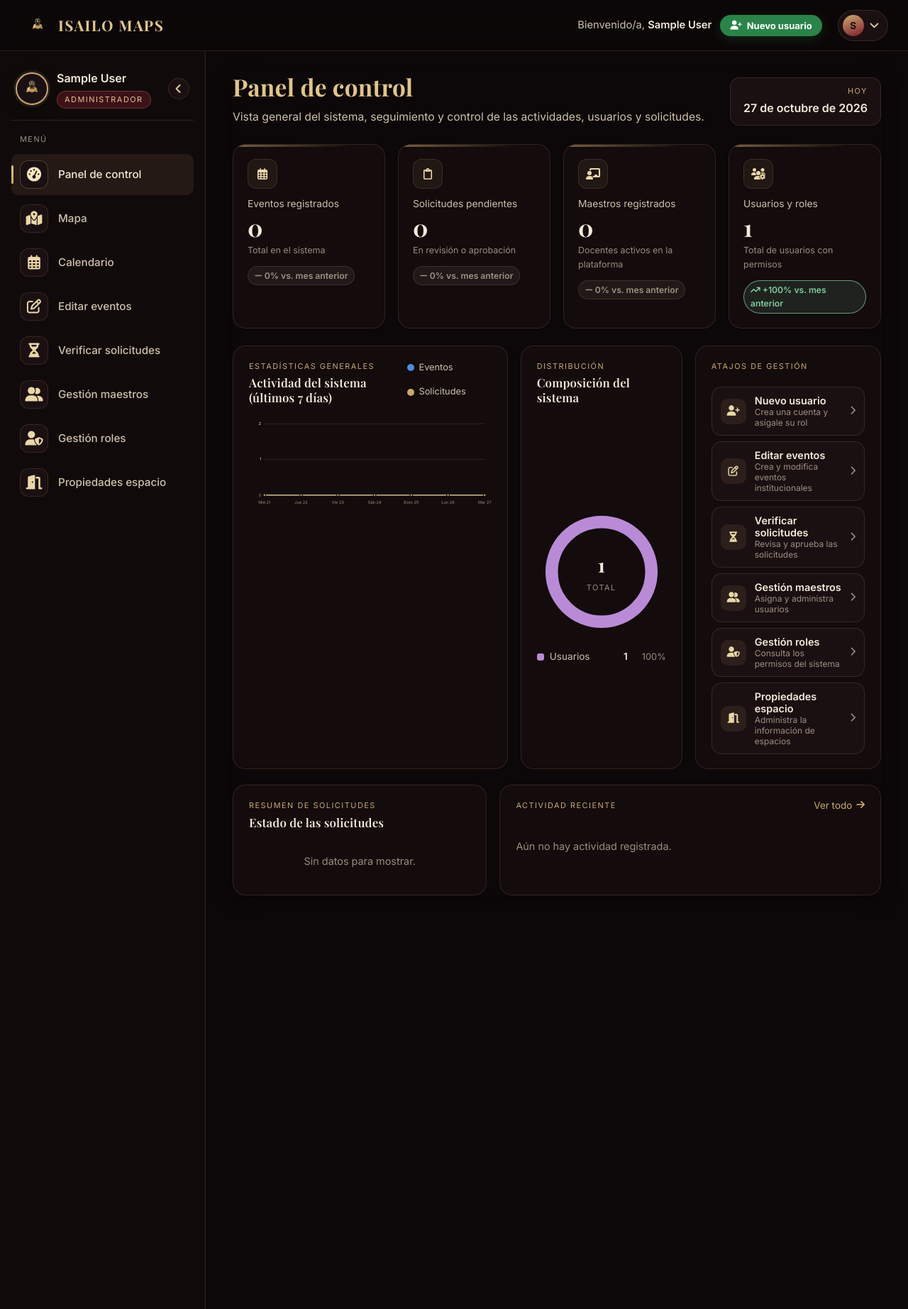
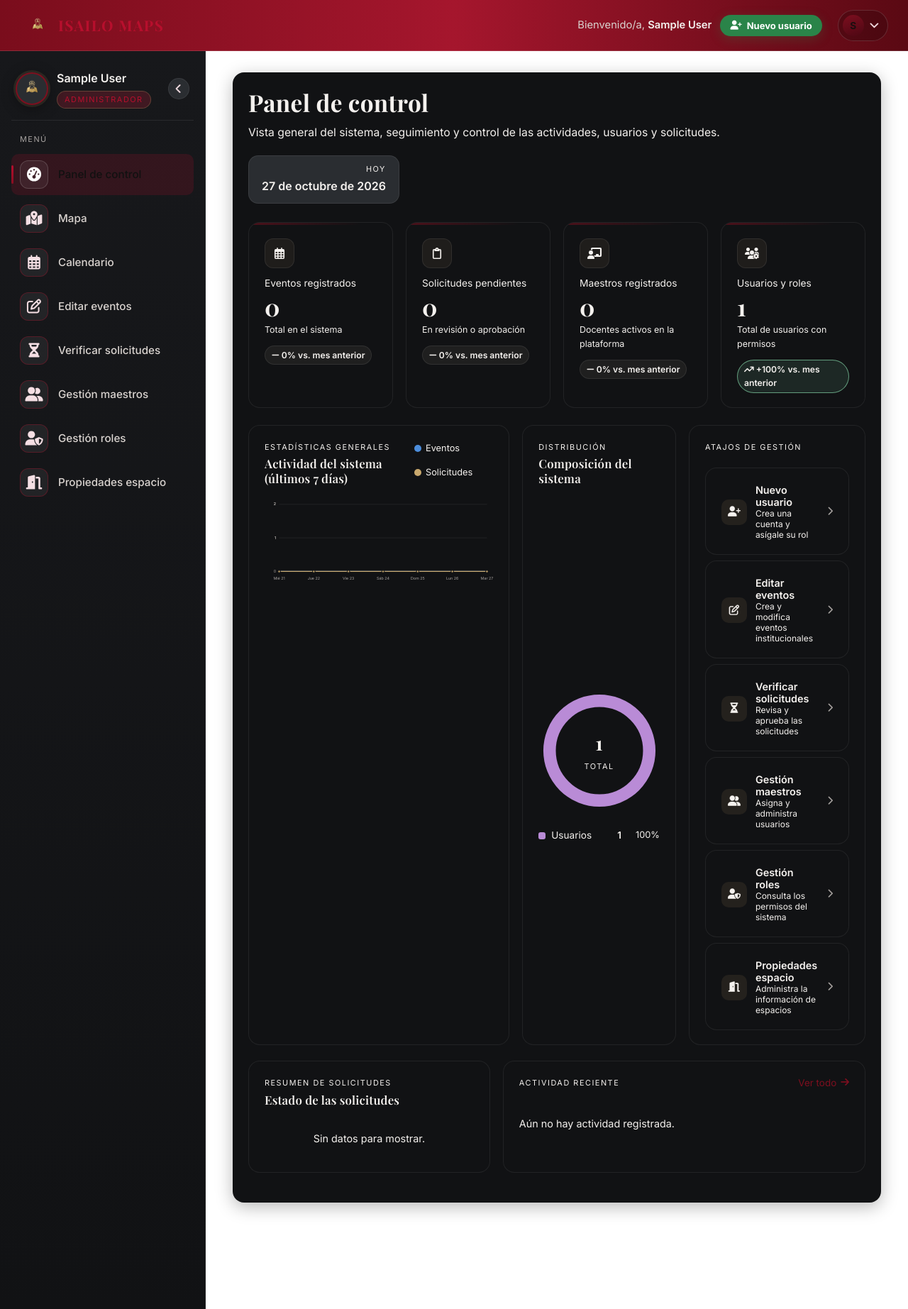
Before and after one commit to Juan0-stack/Proyecto-sena-, a Flask app: page /admin/panel in a window 1280 px wide. Shown: the whole page at 71% size. Run offline with Flask 3, Linux system fonts and the light colour scheme; the visitor is signed in with stand-in values (Sample User, id 1); data that the repository does not hold is empty; some libraries are stand-ins or nearby versions.

Commit message:
logins, panels con nueva paleta
Co-authored-by: Copilot <copilot@github.com>

```diff
--- a/config.py
+++ b/config.py
@@ -6,6 +6,9 @@ class Config:
 
     DB_HOST = os.environ.get('DB_HOST', 'localhost')
     DB_PORT = int(os.environ.get('DB_PORT', 3306))
-    DB_USER = os.environ.get('DB_USER', 'root')
+    DB_USER = os.environ.get('DB_USER', 'admin')
     DB_PASSWORD = os.environ.get('DB_PASSWORD', '')
     DB_NAME = os.environ.get('DB_NAME', 'isailo_maps')
+
+# 'admin'@'localhost'
+#IDENTIFIED BY '';
--- a/static/css/calidad.css
+++ b/static/css/calidad.css
@@ -19,9 +19,9 @@
 
 body.calidad {
 
-    background: var(--bg);
-
-    color: var(--texto);
+    background: #ffffff;
+
+    color: var(--texto-claro);
 
     font-family: var(--fuente-cuerpo);
 
@@ -29,6 +29,48 @@ body.calidad {
 
 }
 
+body.calidad .modulo.vista,
+body.calidad .modulo.vista.activa,
+body.calidad .modulo.vista .kpi-card,
+body.calidad .modulo.vista .tarjeta,
+body.calidad .modulo.vista .modulo__card,
+body.calidad .modulo.vista .sol-columna,
+body.calidad .modulo.vista .vacio-estado,
+body.calidad .modulo.vista .atajo,
+body.calidad .modulo.vista .tabla,
+body.calidad .modulo.vista .cal-filtro-chip,
+body.calidad .modulo.vista .filtro-rol,
+body.calidad .modulo.vista .filtro-rol--activo {
+    background: #111214;
+    border-color: rgba(255,255,255,0.07);
+    color: var(--texto-oscuro);
+    padding: 22px 22px 20px;
+    box-sizing: border-box;
+    border-radius: 16px;
+}
+
+body.calidad .modulo.vista p,
+body.calidad .modulo.vista span,
+body.calidad .modulo.vista small,
+body.calidad .modulo.vista label,
+body.calidad .modulo.vista li,
+body.calidad .modulo.vista h1,
+body.calidad .modulo.vista h2,
+body.calidad .modulo.vista h3,
+body.calidad .modulo.vista h4,
+body.calidad .modulo.vista h5,
+body.calidad .modulo.vista h6,
+body.calidad .modulo.vista .kpi-card__label,
+body.calidad .modulo.vista .kpi-card__numero,
+body.calidad .modulo.vista .kpi-card__nota,
+body.calidad .modulo.vista .tarjeta__titulo,
+body.calidad .modulo.vista .sol-columna__sub,
+body.calidad .modulo.vista .atajo__texto,
+body.calidad .modulo.vista .tabla td,
+body.calidad .modulo.vista .tabla th {
+    color: var(--texto-oscuro);
+}
+
 
 
 body.calidad h1,
@@ -77,232 +119,232 @@ body.calidad .num-serif {
 
     padding: 0 28px;
 
-    background: rgba(12, 7, 8, 0.86);
+    background: linear-gradient(90deg, #7a0d1c 0%, #a5162d 50%, #5a0913 100%);
 
     backdrop-filter: blur(14px);
 
+    border-bottom: 1px solid rgba(255, 255, 255, 0.12);
+
+}
+
+
+
+.app-header__avisomenu {
+
+    display: none;
+
+    width: 40px;
+
+    height: 40px;
+
+    border-radius: var(--radio-sm);
+
+    border: 1px solid var(--linea);
+
+    background: var(--bg-tile);
+
+    color: var(--oro);
+
+    cursor: pointer;
+
+    place-items: center;
+
+}
+
+
+
+.app-header__marca {
+
+    display: inline-flex;
+
+    align-items: center;
+
+    gap: 12px;
+
+    background: none;
+
+    border: 0;
+
+    color: inherit;
+
+    cursor: pointer;
+
+    padding: 6px 8px;
+
+    border-radius: var(--radio-sm);
+
+}
+
+.app-header__marca:hover { background: rgba(183, 15, 45, 0.10); }
+
+
+
+.app-header__logo {
+
+    width: 38px;
+
+    height: 38px;
+
+    border-radius: 50%;
+
+    display: grid;
+
+    place-items: center;
+
+    color: var(--oro);
+
+    border: 1.4px solid var(--linea-fuerte);
+
+    background: var(--bg-tile);
+
+    font-size: 15px;
+
+}
+
+
+
+.app-header__nombre {
+
+    font-family: var(--fuente-titulo);
+
+    font-size: 1.35rem;
+
+    font-weight: 700;
+
+    color: #fff3f5;
+
+    letter-spacing: 0.04em;
+
+}
+
+
+
+.app-header__usuario { position: relative; display: flex; align-items: center; gap: 12px; }
+
+
+
+.app-header__saludo { color: var(--texto-2); font-size: 0.92rem; }
+
+.app-header__saludo strong { color: var(--texto); font-weight: 600; }
+
+
+
+.app-header__perfil {
+
+    display: inline-flex;
+
+    align-items: center;
+
+    gap: 8px;
+
+    background: rgba(0, 0, 0, 0.18);
+
+    border: 1px solid rgba(255, 255, 255, 0.14);
+
+    color: var(--texto-2);
+
+    border-radius: 999px;
+
+    padding: 6px 12px 6px 6px;
+
+    cursor: pointer;
+
+    transition: border-color var(--dur-micro), color var(--dur-micro);
+
+}
+
+.app-header__perfil:hover { border-color: var(--linea-fuerte); color: var(--texto); }
+
+
+
+.app-header__saludo-corto {
+
+    width: 30px;
+
+    height: 30px;
+
+    border-radius: 50%;
+
+    display: grid;
+
+    place-items: center;
+
+    background: linear-gradient(160deg, var(--oro), var(--burdeos));
+
+    color: #1a0f10;
+
+    font-weight: 700;
+
+    font-size: 0.85rem;
+
+}
+
+
+
+.app-header__menu {
+
+    position: absolute;
+
+    top: calc(100% + 10px);
+
+    right: 0;
+
+    min-width: 210px;
+
+    background: var(--bg-panel);
+
+    border: 1px solid var(--linea-fuerte);
+
+    border-radius: var(--radio);
+
+    box-shadow: var(--sombra);
+
+    padding: 8px;
+
+    z-index: 70;
+
+}
+
+.app-header__menu[hidden] { display: none; }
+
+
+
+.app-header__menu-rol {
+
+    display: block;
+
+    font-size: 0.7rem;
+
+    letter-spacing: var(--tracking-label);
+
+    text-transform: uppercase;
+
+    color: var(--oro);
+
+    padding: 8px 10px 10px;
+
     border-bottom: 1px solid var(--linea);
 
-}
-
-
-
-.app-header__avisomenu {
-
-    display: none;
-
-    width: 40px;
-
-    height: 40px;
+    margin-bottom: 6px;
+
+}
+
+
+
+.app-header__menu-item {
+
+    display: flex;
+
+    align-items: center;
+
+    gap: 10px;
+
+    padding: 9px 10px;
 
     border-radius: var(--radio-sm);
 
-    border: 1px solid var(--linea);
-
-    background: var(--bg-tile);
-
-    color: var(--oro);
-
-    cursor: pointer;
-
-    place-items: center;
-
-}
-
-
-
-.app-header__marca {
-
-    display: inline-flex;
-
-    align-items: center;
-
-    gap: 12px;
-
-    background: none;
-
-    border: 0;
-
-    color: inherit;
-
-    cursor: pointer;
-
-    padding: 6px 8px;
-
-    border-radius: var(--radio-sm);
-
-}
-
-.app-header__marca:hover { background: rgba(201, 169, 110, 0.06); }
-
-
-
-.app-header__logo {
-
-    width: 38px;
-
-    height: 38px;
-
-    border-radius: 50%;
-
-    display: grid;
-
-    place-items: center;
-
-    color: var(--oro);
-
-    border: 1.4px solid var(--linea-fuerte);
-
-    background: var(--bg-tile);
-
-    font-size: 15px;
-
-}
-
-
-
-.app-header__nombre {
-
-    font-family: var(--fuente-titulo);
-
-    font-size: 1.35rem;
-
-    font-weight: 700;
-
-    color: var(--oro-claro);
-
-    letter-spacing: 0.04em;
-
-}
-
-
-
-.app-header__usuario { position: relative; display: flex; align-items: center; gap: 12px; }
-
-
-
-.app-header__saludo { color: var(--texto-2); font-size: 0.92rem; }
-
-.app-header__saludo strong { color: var(--texto); font-weight: 600; }
-
-
-
-.app-header__perfil {
-
-    display: inline-flex;
-
-    align-items: center;
-
-    gap: 8px;
-
-    background: var(--bg-tile);
-
-    border: 1px solid var(--linea);
-
     color: var(--texto-2);
 
-    border-radius: 999px;
-
-    padding: 6px 12px 6px 6px;
-
-    cursor: pointer;
-
-    transition: border-color var(--dur-micro), color var(--dur-micro);
-
-}
-
-.app-header__perfil:hover { border-color: var(--linea-fuerte); color: var(--texto); }
-
-
-
-.app-header__saludo-corto {
-
-    width: 30px;
-
-    height: 30px;
-
-    border-radius: 50%;
-
-    display: grid;
-
-    place-items: center;
-
-    background: linear-gradient(160deg, var(--oro), var(--burdeos));
-
-    color: #1a0f10;
-
-    font-weight: 700;
-
-    font-size: 0.85rem;
-
-}
-
-
-
-.app-header__menu {
-
-    position: absolute;
-
-    top: calc(100% + 10px);
-
-    right: 0;
-
-    min-width: 210px;
-
-    background: var(--bg-panel);
-
-    border: 1px solid var(--linea-fuerte);
-
-    border-radius: var(--radio);
-
-    box-shadow: var(--sombra);
-
-    padding: 8px;
-
-    z-index: 70;
-
-}
-
-.app-header__menu[hidden] { display: none; }
-
-
-
-.app-header__menu-rol {
-
-    display: block;
-
-    font-size: 0.7rem;
-
-    letter-spacing: var(--tracking-label);
-
-    text-transform: uppercase;
-
-    color: var(--oro);
-
-    padding: 8px 10px 10px;
-
-    border-bottom: 1px solid var(--linea);
-
-    margin-bottom: 6px;
-
-}
-
-
-
-.app-header__menu-item {
-
-    display: flex;
-
-    align-items: center;
-
-    gap: 10px;
-
-    padding: 9px 10px;
-
-    border-radius: var(--radio-sm);
-
-    color: var(--texto-2);
-
     font-size: 0.92rem;
 
 }
@@ -331,7 +373,7 @@ body.calidad .num-serif {
 
     z-index: 55;
 
-    background: var(--bg-panel);
+    background: linear-gradient(180deg, #17181b 0%, #111214 100%);
 
     border-right: 1px solid var(--linea);
 
@@ -579,13 +621,16 @@ body.calidad .num-serif {
 
 }
 
-.app-sidebar .nav__enlace:hover { background: rgba(201, 169, 110, 0.07); color: var(--texto); }
+.app-sidebar .nav__enlace:hover {
+    background: rgba(183, 15, 45, 0.14);
+    color: #c10f2d;
+}
 
 .app-sidebar .nav__enlace--activo {
 
-    background: rgba(201, 169, 110, 0.10);
-
-    color: var(--texto);
+    background: rgba(183, 15, 45, 0.18);
+
+    color: #111111;
 
 }
 
@@ -605,11 +650,11 @@ body.calidad .num-serif {
 
     place-items: center;
 
-    background: var(--bg-tile);
-
-    border: 1px solid var(--linea);
-
-    color: var(--oro);
+    background: rgba(255, 255, 255, 0.06);
+
+    border: 1px solid rgba(183, 15, 45, 0.35);
+
+    color: #8d1224;
 
     font-size: 0.98rem;
 
@@ -737,6 +782,7 @@ body.sidebar-colapsada .app-sidebar .nav__enlace { justify-content: center; padd
     overflow-x: hidden;
 
     padding: 30px 38px 90px;
+    background: #ffffff;
     transition: left 300ms ease;
     scroll-behavior: smooth;
 
@@ -752,6 +798,8 @@ body.sidebar-colapsada .app-sidebar .nav__enlace { justify-content: center; padd
 
     padding: 0;
 
+    background: transparent;
+
 }
 
 
@@ -906,7 +954,7 @@ body.sidebar-colapsada .app-sidebar .nav__enlace { justify-content: center; padd
 
 .seccion-sub {
 
-    color: var(--texto-2);
+    color: var(--texto-claro-2);
 
     font-size: 0.98rem;
 
@@ -914,6 +962,46 @@ body.sidebar-colapsada .app-sidebar .nav__enlace { justify-content: center; padd
 
     margin-top: 10px;
 
+}
+
+/* Texto sobre fondo blanco: prioridad al negro para mejorar contraste. */
+body.calidad .app-content .home-cab__titulo,
+body.calidad .app-content .home-cab__sub,
+body.calidad .app-content .tarjeta__titulo,
+body.calidad .app-content .kpi-card__label,
+body.calidad .app-content .kpi-card__numero,
+body.calidad .app-content .kpi-card__nota,
+body.calidad .app-content .tabla,
+body.calidad .app-content .tabla th,
+body.calidad .app-content .tabla td,
+body.calidad .app-content .sol-columna__sub,
+body.calidad .app-content .seccion-sub,
+body.calidad .app-content .filtro-rol,
+body.calidad .app-content .filtro-rol--activo,
+body.calidad .app-content .cal-filtro-chip,
+body.calidad .app-content .cal-filtro-chip--activo {
+    color: #111111;
+}
+
+body.calidad .modulo.vista,
+body.calidad .modulo.vista .vacio-estado,
+body.calidad .modulo.vista .tarjeta,
+body.calidad .modulo.vista .kpi-card,
+body.calidad .modulo.vista .sol-columna,
+body.calidad .modulo.vista .tabla,
+body.calidad .modulo.vista .modulo__card,
+body.calidad .modulo.vista p,
+body.calidad .modulo.vista li,
+body.calidad .modulo.vista span,
+body.calidad .modulo.vista label,
+body.calidad .modulo.vista small,
+body.calidad .modulo.vista h1,
+body.calidad .modulo.vista h2,
+body.calidad .modulo.vista h3,
+body.calidad .modulo.vista h4,
+body.calidad .modulo.vista h5,
+body.calidad .modulo.vista h6 {
+    color: var(--texto-oscuro);
 }
 
 
@@ -1388,7 +1476,7 @@ body.calidad .app-content .panel-hero {
 
 }
 
-.tarjeta__titulo { font-family: var(--fuente-titulo); font-size: 1.05rem; font-weight: 600; color: var(--texto); }
+.tarjeta__titulo { font-family: var(--fuente-titulo); font-size: 1.05rem; font-weight: 600; color: var(--texto-oscuro); }
 
 .tarjeta__ver {
 
--- a/static/css/login.css
+++ b/static/css/login.css
@@ -15,12 +15,34 @@ body {
     margin: 0;
     min-height: 100vh;
     font-family: var(--fuente-cuerpo, 'Inter', system-ui, -apple-system, BlinkMacSystemFont, sans-serif);
-    background: radial-gradient(1200px circle at 50% 50%, rgba(201, 169, 110, 0.06), transparent 60%), var(--login-bg);
+    background: linear-gradient(135deg, rgba(9, 7, 7, 0.75), rgba(17, 10, 10, 0.8)), var(--login-bg);
     color: var(--texto, #F3EAD8);
     display: flex;
     align-items: center;
     justify-content: center;
     padding: 24px;
+    position: relative;
+    overflow: hidden;
+    isolation: isolate;
+}
+
+body::before {
+    content: "";
+    position: fixed;
+    inset: -8% -4%;
+    z-index: -1;
+    background-image: linear-gradient(90deg, rgba(12, 7, 8, 0.76), rgba(12, 7, 8, 0.38) 42%, rgba(12, 7, 8, 0.76)),
+        url('../fondo1.jpeg');
+    background-repeat: repeat-x;
+    background-size: 200% 100%;
+    background-position: 0 50%;
+    filter: grayscale(0.25) sepia(0.35) brightness(0.78) contrast(1.15);
+    animation: loginPanorama 40s linear infinite;
+}
+
+@keyframes loginPanorama {
+    0% { background-position: -100% 50%; }
+    100% { background-position: 0 50%; }
 }
 
 .login-decor {
--- a/static/css/tokens.css
+++ b/static/css/tokens.css
@@ -7,36 +7,47 @@
 
 :root {
     /* ---- Superficies ---- */
-    --bg: #0c0708;
-    --bg-panel: #110a0b;
-    --bg-card: #130b0c;
-    --bg-tile: #1a1012;
+    --bg: #ffffff;
+    --bg-panel: #17181b;
+    --bg-card: #111214;
+    --bg-tile: #2a2d31;
 
     /* ---- Acentos ---- */
-    --oro: #C9A96E;
-    --oro-claro: #E0C48A;
-    --burdeos: #7F1D2D;
+    --oro: #7d0f1f;
+    --oro-claro: #b70f2d;
+    --burdeos: #4d0713;
 
-    /* ---- Texto (legible sobre fondo oscuro) ---- */
-    --texto: #F3EAD8;
-    --texto-2: #CDC1AA;
-    --texto-3: rgba(205, 193, 170, 0.72);
+    /* ---- Texto sobre fondo oscuro / negro ---- */
+    --texto-oscuro: #f4f1ee;
+    --texto-oscuro-2: #d9d3cf;
+    --texto-oscuro-3: rgba(217, 211, 207, 0.74);
+
+    /* ---- Texto sobre fondo claro / blanco ---- */
+    --texto-claro: #111111;
+    --texto-claro-2: #2b2b2b;
+    --texto-claro-3: rgba(17, 17, 17, 0.72);
+
+    /* ---- Alias de compatibilidad para temas oscuros ---- */
+    --texto: var(--texto-oscuro);
+    --texto-2: var(--texto-oscuro-2);
+    --texto-3: var(--texto-oscuro-3);
+
     /* Placeholders de formularios (spec sección 7) */
-    --placeholder: #B3A892;
+    --placeholder: #a5a7ad;
     /* Iconos: mayor contraste (spec sección 7). Los cuadros redondeados que
        contienen el icono conservan su fondo; solo cambia el color del icono. */
-    --icono: #EAD7A8;
-    --icono-activo: #F6E6BE;
+    --icono: #f5dfe4;
+    --icono-activo: #ffffff;
 
     /* ---- Líneas / bordes ---- */
-    --linea: rgba(201, 169, 110, 0.16);
-    --linea-fuerte: rgba(201, 169, 110, 0.30);
+    --linea: rgba(255, 255, 255, 0.08);
+    --linea-fuerte: rgba(255, 255, 255, 0.16);
 
     /* ---- Estados ---- */
-    --ok: #7FCBA0;
-    --alerta: #E0B65C;
-    --error: #E58A93;
-    --info: #4C8DDB;
+    --ok: #2f8f65;
+    --alerta: #d68a35;
+    --error: #d95b5b;
+    --info: #4c7fe8;
 
     /* ---- Tipografía ---- */
     --fuente-titulo: 'Playfair Display', Georgia, serif;
--- a/templates/admin_panel.html
+++ b/templates/admin_panel.html
@@ -482,7 +482,7 @@
                             Mapa interactivo
                         </h2>
                         <p class="seccion-sub">
-                            Este es el mapa del Instituto San Ignacio de Loyola. Aquí podrás ubicar
+                            Este es el mapa del Colegio. Aquí podrás ubicar
                             salones, laboratorios y oficinas al instante.
                         </p>
                     </div>
--- a/templates/login.html
+++ b/templates/login.html
@@ -28,7 +28,7 @@
         <section class="login-card">
             <header class="login-card__header">
                 <div class="login-brand">
-                    {{ logo.marca(size=44, texto=True, wordmark='ISAILO MAPS', subtitulo='Instituto San Ignacio de Loyola') }}
+                    {{ logo.marca(size=44, texto=True, wordmark='ISAILO MAPS', subtitulo='Colegio') }}
                 </div>
                 <h1 class="login-card__title">Acceso para docentes</h1>
                 <p class="login-card__text">Ingresa con tu usuario o correo institucional y contraseña.</p>
@@ -65,7 +65,7 @@
                 <a class="login-link" href="/">← Volver al inicio</a>
                 <a class="login-link" href="/admin/login">Acceso administrativo</a>
             </div>
-            <div class="login-note">Instituto San Ignacio de Loyola</div>
+            <div class="login-note">Colegio</div>
         </section>
     </main>
 
--- a/templates/login_admin.html
+++ b/templates/login_admin.html
@@ -32,10 +32,10 @@
                 <div class="login-brand login-brand--hero">
                     {{ logo.marca(size=54, texto=False) }}
                     <span class="login-brand__name">ISAILO MAPS</span>
-                    <span class="login-brand__sub">Instituto San Ignacio de Loyola</span>
+                    <span class="login-brand__sub">Colegio</span>
                 </div>
                 <h1 class="login-hero__title">Acceso administrativo</h1>
-                <p class="login-hero__text">Administra los espacios, las solicitudes, los eventos y los usuarios del Instituto San Ignacio de Loyola.</p>
+                <p class="login-hero__text">Administra los espacios, las solicitudes, los eventos y los usuarios de ISAILO MAPS.</p>
             </div>
             <ul class="login-hero__features">
                 <li class="login-hero__feature">
@@ -51,7 +51,7 @@
                     <span>Usuarios y roles</span>
                 </li>
             </ul>
-            <div class="login-hero__footer">Instituto San Ignacio de Loyola</div>
+            <div class="login-hero__footer">Colegio</div>
         </section>
         <section class="login-card">
             <header class="login-card__header">
--- a/templates/login_profes.html
+++ b/templates/login_profes.html
@@ -23,7 +23,7 @@
         <div class="login-logo-wrap">
             <img src="../static/vendor/logo.png" alt="ISAILO MAPS" class="login-logo" id="loginLogo">
             <div class="login-brand">ISAILO MAPS</div>
-            <div class="login-brand-sub">Instituto San Ignacio de Loyola</div>
+            <div class="login-brand-sub">Colegio</div>
         </div>
 
         <h1 class="login-title">Inicio de Sesión</h1>
--- a/templates/maestro_panel.html
+++ b/templates/maestro_panel.html
@@ -190,7 +190,7 @@
                 <div class="maestro-mapa">
                     <div class="maestro-mapa__plano">
                         <div class="maestro-mapa__titulo">
-                            <div><span class="etiqueta-seccion">Mapa interactivo</span><h3>Instituto San Ignacio de Loyola</h3></div>
+                            <div><span class="etiqueta-seccion">Mapa interactivo</span><h3>ISAILO MAPS</h3></div>
                             <span class="maestro-mapa__estado"><i class="fa-solid fa-circle"></i> Planos por sección</span>
                         </div>
                         <iframe id="mapaFuncional" title="Mapa interactivo de la institución" src="/maestro/mapa-funcional" loading="eager"></iframe>
```
Also changed, not shown: static/css/recorrido-virtual.css (+13 -12 lines), static/logincss.css (+22 -2 lines), static/fondo1.jpeg (added).
